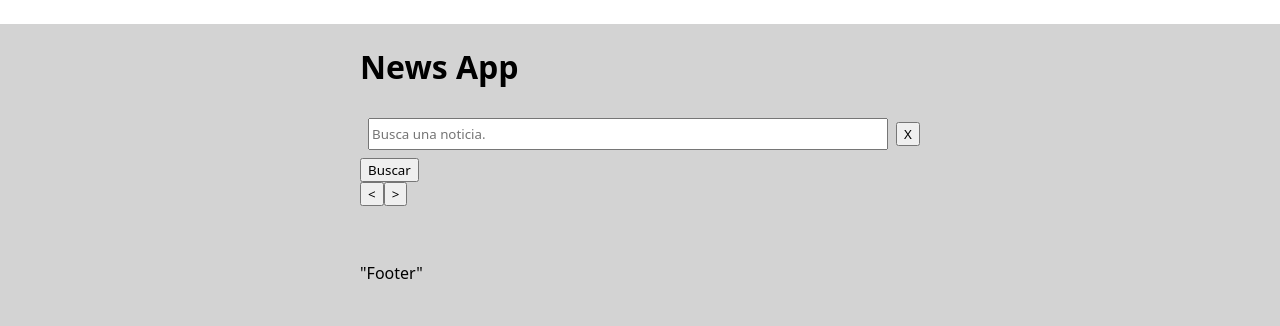
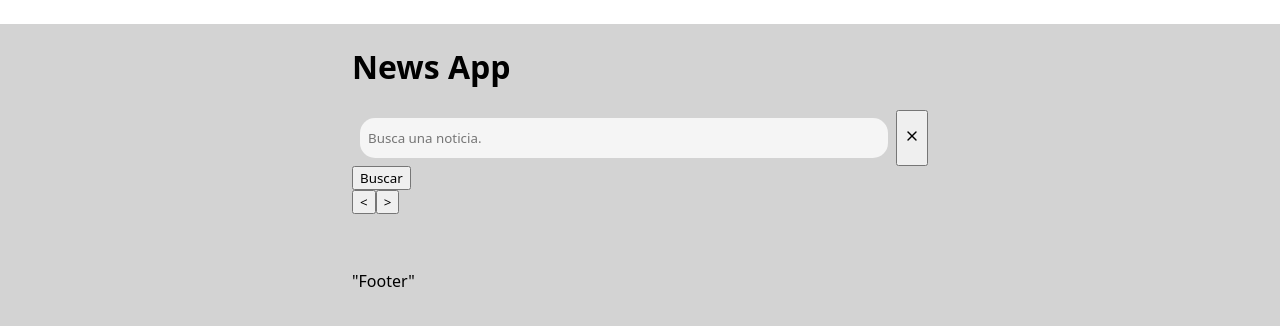
Before and after one commit to maxirama/news_app_challenge, a React (Create React App) app: page / in a window 1280 px wide. Shown: the top 326 px of the page. Built offline with nearby package versions, Linux system fonts and the light colour scheme.

Commit message:
mejoras varias, creacion de ClearIcon component.

```diff
--- a/src/components/Header/index.tsx
+++ b/src/components/Header/index.tsx
@@ -4,6 +4,7 @@ import { useState } from "react";
 import { useDispatch } from "react-redux";
 import { fetchNewsData } from "../../features/newsSlice";
 import Pagination from "../Pagination";
+
 
 const Header = () => {
   const [searchValue, setSearchValue] = useState("");
--- a/src/components/Header/searchBar.tsx
+++ b/src/components/Header/searchBar.tsx
@@ -1,3 +1,6 @@
+import "./styles/index.css";
+import ClearIcon from "../../icons/ClearIcon";
+
 interface SearchBarProps {
   searchValue: string;
   setSearchValue: Function;
@@ -19,15 +22,18 @@ const SearchBar: React.FC<SearchBarProps> = ({
   };
 
   return (
-    <div>
+    <div className="search-input-container">
       <input
+        className="search-input"
         type="text"
         onChange={handleChange}
         onKeyDown={handleKeyDown}
         value={searchValue}
         placeholder="Busca una noticia."
       />
-      <button onClick={handleClear}>X</button>
+      <button className="clear-button" onClick={handleClear}>
+        <ClearIcon />
+      </button>
     </div>
   );
 };
--- /dev/null
+++ b/src/components/Header/styles/index.css
@@ -0,0 +1,22 @@
+* {
+    text-decoration: none;
+    color: black;
+    text-align: justify;
+  }
+
+.search-input-container {
+    display: flex;
+    justify-content: center;
+}
+
+.search-input {
+    border: none;
+    border-radius: 15px;
+    padding: 8px;
+    background-color: whitesmoke;
+}
+
+.search-input:hover, .search-input:focus {
+    background: white;
+    outline: 1px solid lightgray;
+}
--- a/src/components/NewsCard/styles/index.css
+++ b/src/components/NewsCard/styles/index.css
@@ -19,6 +19,10 @@
   transition: transform 0.3s ease;
 }
 
+.news-card:hover {
+  transform: scale(1.05);
+}
+
 .card-img {
   display: flex;
   justify-content: center;
@@ -34,7 +38,3 @@
   display: flex;
   justify-content: flex-end;
 }
-
-.news-card:hover {
-  transform: scale(1.05);
-}
--- /dev/null
+++ b/src/icons/ClearIcon/index.tsx
@@ -0,0 +1,22 @@
+import React from "react";
+
+const ClearIcon: React.FC = () => {
+  return (
+    <svg
+      xmlns="http://www.w3.org/2000/svg"
+      viewBox="0 0 24 24"
+      fill="none"
+      stroke="currentColor"
+      strokeWidth="2"
+      strokeLinecap="round"
+      strokeLinejoin="round"
+      width="16" /* Set size of the icon */
+      height="16"
+    >
+      <line x1="18" y1="6" x2="6" y2="18" />
+      <line x1="6" y1="6" x2="18" y2="18" />
+    </svg>
+  );
+};
+
+export default ClearIcon;
```
